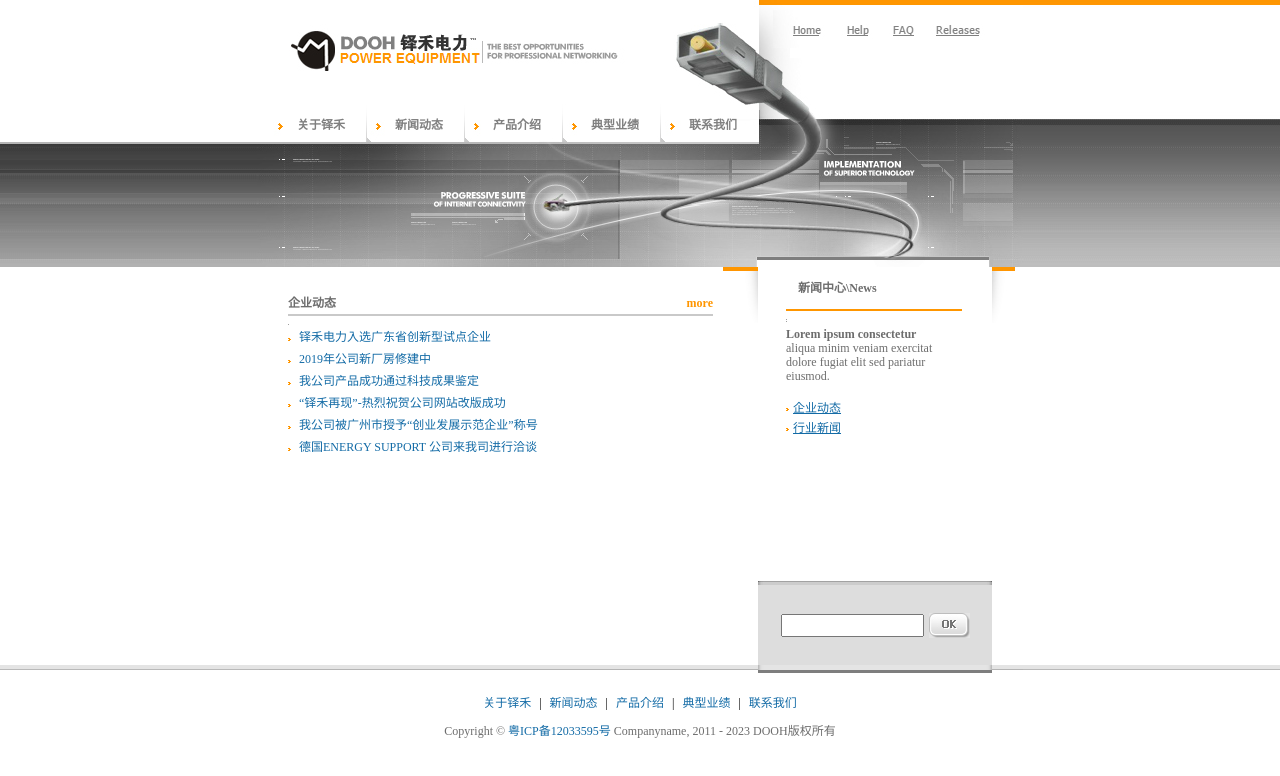
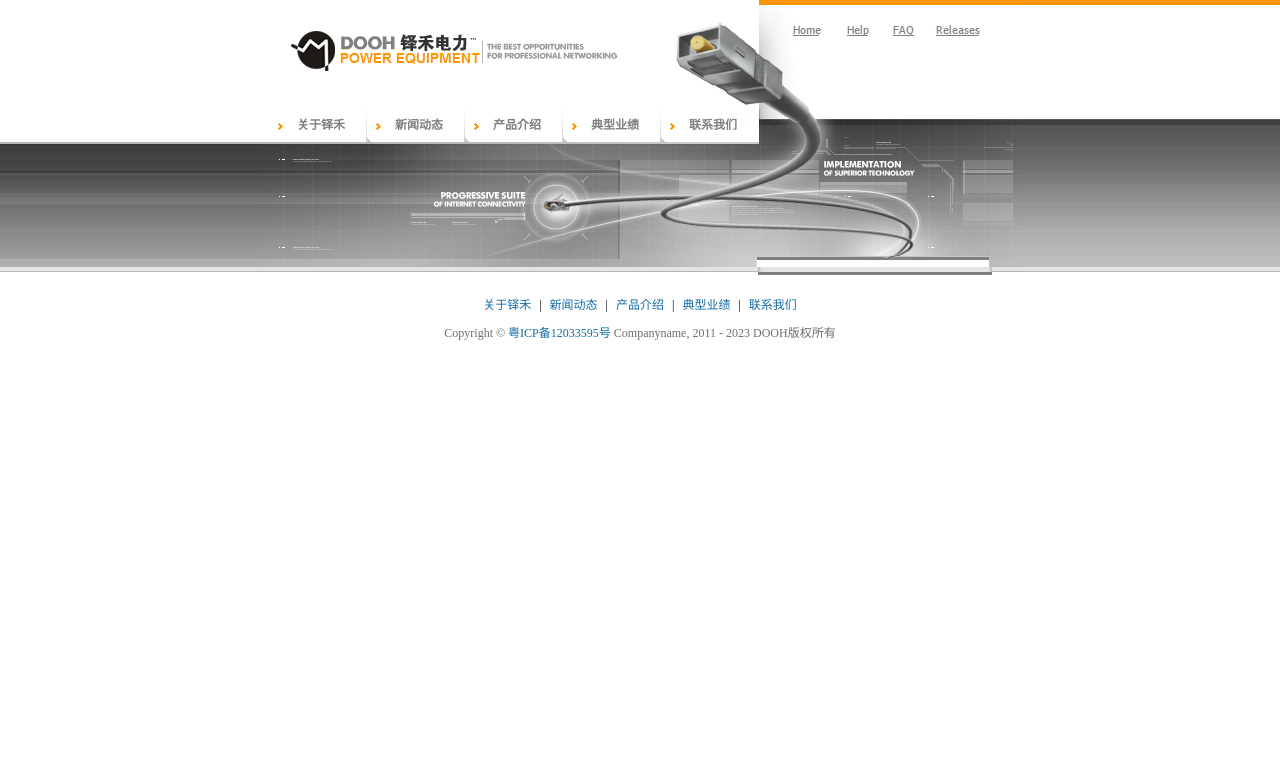
Before and after one commit to liseipi/gzdooh.com, a Nuxt app: page /news/qydt in a window 1280 px wide. Shown: the top 776 px of the page. Built offline with nearby package versions, Linux system fonts and the light colour scheme; grey boxes are pictures that could not be loaded.

Commit message:
更新百度审核内容

```diff
--- a/components/footer.vue
+++ b/components/footer.vue
@@ -23,6 +23,6 @@
 
 <script>
 export default {
-  name: "footer"
+  name: "page-footer"
 }
 </script>
--- a/components/header.vue
+++ b/components/header.vue
@@ -19,10 +19,6 @@
 
 <script>
 export default {
-  name: "header"
+  name: "page-header"
 }
 </script>
-
-<style scoped>
-
-</style>
--- a/nuxt.config.js
+++ b/nuxt.config.js
@@ -15,7 +15,7 @@ export default {
       { charset: 'utf-8' },
       { name: 'viewport', content: 'width=device-width, initial-scale=1' },
       { hid: 'keywords', name: 'keywords', content: '广州铎禾, 铎禾电力，广州铎禾电力设备, 广州铎禾电力设备有限公司' },
-      { hid: 'description', name: 'description', content: '广州铎禾电力设备有限公司是一家开发和销售并引进国外先进电力产品为主的中型企业，是广东省高科技经营理事单位。公司专业从事国际领先水平的电力仪器仪表及工业监控设备的研发、设计、经营和销售, 并提供相关的技术咨询、培训、支持和服务。公司始终着眼于国际领先科技，以国内外前沿技术为起点，为国内电力、石化、冶金及钢铁制造生产企业提供高品质的产品和服务。' },
+      { hid: 'description', name: 'description', content: '广州铎禾电力设备有限公司是一家开发和销售并引进国外先进电力产品为主的中型企业。公司专业从事国际领先水平的电力仪器仪表及工业监控设备的研发、设计、经营和销售, 并提供相关的技术咨询、培训、支持和服务。公司始终着眼于国际领先科技，以国内外前沿技术为起点，为国内电力、石化、冶金及钢铁制造生产企业提供高品质的产品和服务。' },
       { name: 'format-detection', content: 'telephone=no' }
     ],
     link: [
--- a/pages/news/index.vue
+++ b/pages/news/index.vue
@@ -4,19 +4,6 @@
       <tbody><tr>
         <td></td>
         <td width="425" height="337" alt="" valign="top" style="padding-top:29px; padding-bottom:15px ">
-          <div>
-            <div class="r_title" style="height:15px;"><span style="float:left;">企业动态</span><span style="float:right;">
-              <a href="/news/qydt/" class="orange"><strong>more</strong></a></span>
-            </div>
-            <div style="height:2px; background-color:#C9C9C9 "></div>
-            <div style="margin:10px 0px;">
-              <div v-for="(news, index) in newsData1.slice(0,5)" style="line-height:22px;">
-                <img src="@/assets/images/arr.gif" style="margin-right:8px; margin-top:-5px;">
-                <NuxtLink :to="{path: `/news/qydt/${news.id}`}">{{ news.title }}</NuxtLink>
-              </div>
-            </div>
-          </div>
-
           <div>
             <div class="r_title" style="height:18px;"><span style="float:left;">行业新闻</span><span style="float:right;">
               <a href="/news/hyxw/" class="orange"><strong>more</strong></a></span></div>
--- a/pages/news/qydt/_id.vue
+++ /dev/null
@@ -1,65 +0,0 @@
-<template>
-  <div>
-    <table width="766" border="0" cellpadding="0" cellspacing="0" align="center">
-      <tbody><tr>
-        <td></td>
-        <td width="425" height="337" alt="" valign="top" style="padding-top:29px; padding-bottom:15px ">
-          <div>
-            <div style="text-align:center; margin:5px 10px; font-weight:bold;">{{newsData1[id].title}}</div>
-            <div style="height:2px; background-color:#C9C9C9 "><img src="images/spacer.gif" width="1" height="1"></div>
-            <div style="margin:10px; line-height:18px;" v-html="newsData1[id].content"></div>
-            <div style="height:1px; "><img src="images/spacer.gif" width="1" height="1"></div>
-          </div>
-        </td>
-        <td width="45" height="337" alt="" valign="top"><div align="right"><img src="@/assets/images/corner_left.jpg" width="35" height="56"></div></td>
-        <td width="234" height="100%" alt="" valign="top">
-          <table width="234" height="100%" border="0" cellspacing="0" cellpadding="0">
-            <tbody><tr>
-              <td valign="top" height="100%" style="padding-top:14px; padding-bottom:30px ">	<div style="margin-left:28px; margin-right:30px; height: 260px; ">
-                <img src="@/assets/images/2txt4.jpg" width="12" height="10"><span class="r_title">新闻中心\News</span><br>
-                <br style="line-height:5px ">
-                <div style="height:2px; background-color:#FF9600 "><img src="@/assets/images/spacer.gif" width="1" height="1"></div>
-                <div style="height:1px;"><img src="@/assets/images/spacer.gif" width="1" height="1"></div>
-                <div><div style="margin:15px 0px;">
-                  <strong>Lorem ipsum consectetur</strong><br>
-                  aliqua minim veniam exercitat dolore fugiat elit sed pariatur eiusmod.</div>
-                  <div style="line-height:20px; height:20px;"><img src="@/assets/images/arr.gif" align="absmiddle" style="margin-right:4px " width="3" height="3"><NuxtLink to="/news/qydt/" class="u" id="a">企业动态</NuxtLink></div>
-                  <div style="line-height:20px; height:20px;"><img src="@/assets/images/arr.gif" align="absmiddle" style="margin-right:4px " width="3" height="3"><NuxtLink to="/news/hyxw/" class="u" id="a">行业新闻</NuxtLink></div>
-                </div>
-              </div>	</td>
-            </tr>
-            <tr><td valign="top"><img src="@/assets/images/px2.jpg" width="234" height="4" style="vertical-align: bottom;"></td></tr>
-            <tr>
-              <td valign="top" height="79">
-                <div style="display: flex; align-items: center;justify-content: center; height: 80px; background-color: #ddd;">
-                  <input type="text" style="width:139px; padding: 2px 0;">
-                  <img src="@/assets/images/ok.jpg" alt="" style="margin-left: 5px;">
-                </div>
-              </td>
-            </tr>
-            </tbody></table>		</td>
-        <td width="31" height="337" alt="" valign="top"><img src="@/assets/images/corner_right.jpg" width="23" height="56"></td>
-      </tr>
-      </tbody></table>
-  </div>
-</template>
-
-<script>
-export default {
-  name: "qydt_id",
-  asyncData({params}) {
-    return {
-      id: Number(params.id) - 1
-    }
-  },
-  data: () => {
-    return {
-      newsData1: require('~/assets/data/news1.json'),
-    }
-  }
-}
-</script>
-
-<style scoped>
-
-</style>
--- a/pages/news/qydt/index.vue
+++ /dev/null
@@ -1,67 +0,0 @@
-<template>
-  <div>
-    <table width="766" border="0" cellpadding="0" cellspacing="0" align="center">
-      <tbody><tr>
-        <td></td>
-        <td width="425" height="337" alt="" valign="top" style="padding-top:29px; padding-bottom:15px ">
-          <div>
-            <div class="r_title" style="height:18px;"><span style="float:left;">企业动态</span><span style="float:right;"><a href="news_more.asp?c=2" class="orange"><strong>more</strong></a></span></div>
-
-            <div style="height:2px; background-color:#C9C9C9 "><img src="@/assets/images/spacer.gif" width="1" height="1"></div>
-            <div style="margin:10px 0px;">
-              <div v-for="(news, index) in newsData1" style="line-height:22px;">
-                <img src="@/assets/images/arr.gif" style="margin-right:8px; margin-top:-5px;">
-                <NuxtLink :to="{path: `/news/qydt/${news.id}`}">{{ news.title }}</NuxtLink>
-              </div>
-            </div>
-
-            <div style="height:1px;"></div>
-          </div>
-        </td>
-        <td width="45" height="337" alt="" valign="top"><div align="right"><img src="@/assets/images/corner_left.jpg" width="35" height="56"></div></td>
-        <td width="234" height="100%" alt="" valign="top">
-          <table width="234" height="100%" border="0" cellspacing="0" cellpadding="0">
-            <tbody><tr>
-              <td valign="top" height="100%" style="padding-top:14px; padding-bottom:30px ">	<div style="margin-left:28px; margin-right:30px; height: 260px; ">
-                <img src="@/assets/images/2txt4.jpg" width="12" height="10"><span class="r_title">新闻中心\News</span><br>
-                <br style="line-height:5px ">
-                <div style="height:2px; background-color:#FF9600 "><img src="@/assets/images/spacer.gif" width="1" height="1"></div>
-                <div style="height:1px;"><img src="@/assets/images/spacer.gif" width="1" height="1"></div>
-                <div><div style="margin:15px 0px;">
-                  <strong>Lorem ipsum consectetur</strong><br>
-                  aliqua minim veniam exercitat dolore fugiat elit sed pariatur eiusmod.</div>
-                  <div style="line-height:20px; height:20px;"><img src="@/assets/images/arr.gif" align="absmiddle" style="margin-right:4px " width="3" height="3"><NuxtLink to="/news/qydt/" class="u" id="a">企业动态</NuxtLink></div>
-                  <div style="line-height:20px; height:20px;"><img src="@/assets/images/arr.gif" align="absmiddle" style="margin-right:4px " width="3" height="3"><NuxtLink to="/news/hyxw/" class="u" id="a">行业新闻</NuxtLink></div>
-                </div>
-              </div>	</td>
-            </tr>
-            <tr><td valign="top"><img src="@/assets/images/px2.jpg" width="234" height="4" style="vertical-align: bottom;"></td></tr>
-            <tr>
-              <td valign="top" height="79">
-                <div style="display: flex; align-items: center;justify-content: center; height: 80px; background-color: #ddd;">
-                  <input type="text" style="width:139px; padding: 2px 0;">
-                  <img src="@/assets/images/ok.jpg" alt="" style="margin-left: 5px;">
-                </div>
-              </td>
-            </tr>
-            </tbody></table>		</td>
-        <td width="31" height="337" alt="" valign="top"><img src="@/assets/images/corner_right.jpg" width="23" height="56"></td>
-      </tr>
-      </tbody></table>
-  </div>
-</template>
-
-<script>
-export default {
-  name: "news",
-  data: () => {
-    return {
-      newsData1: require('~/assets/data/news1.json'),
-    }
-  }
-}
-</script>
-
-<style scoped>
-
-</style>
```
Also changed, not shown: pages/index.vue (+13 -10 lines).
